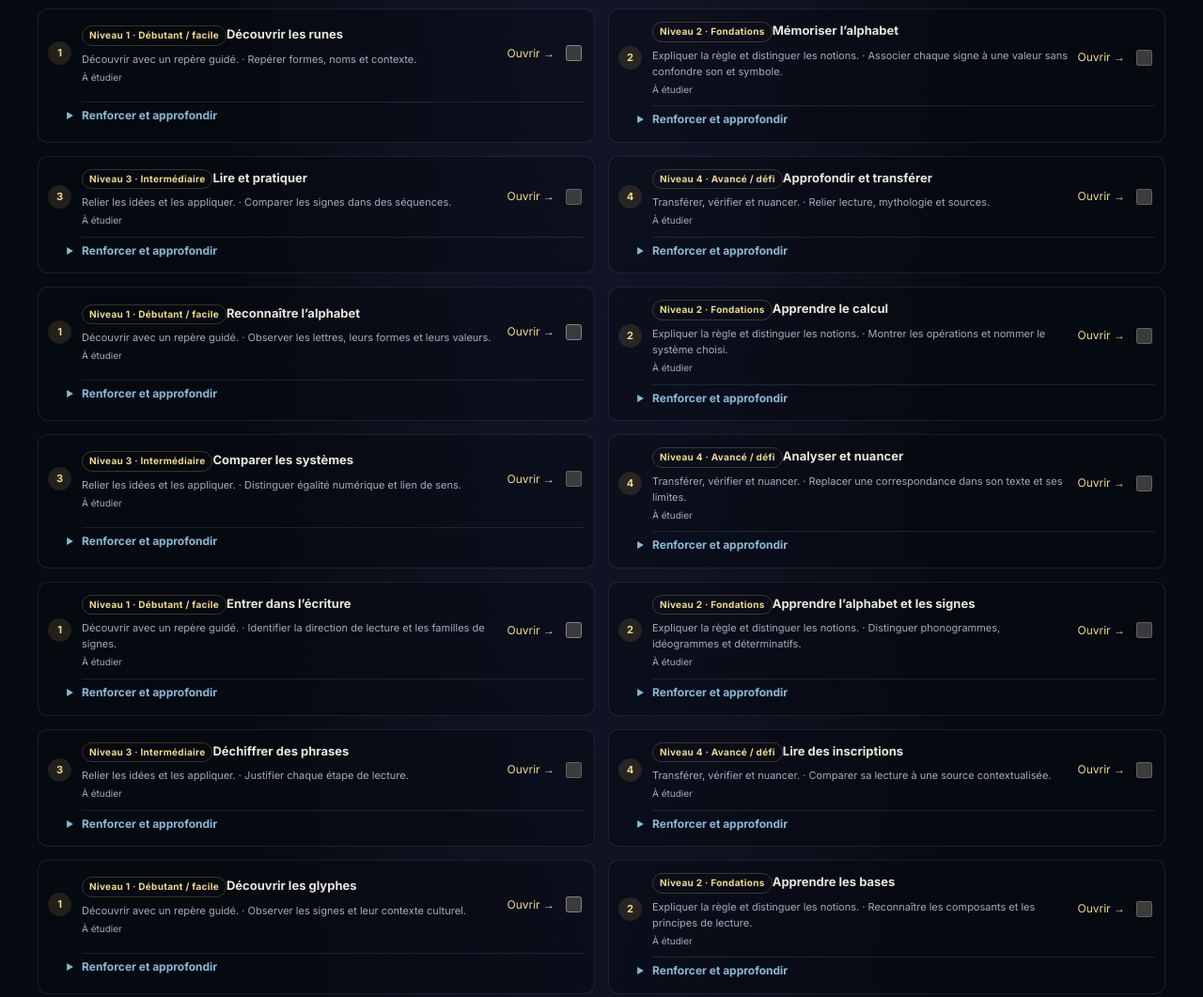
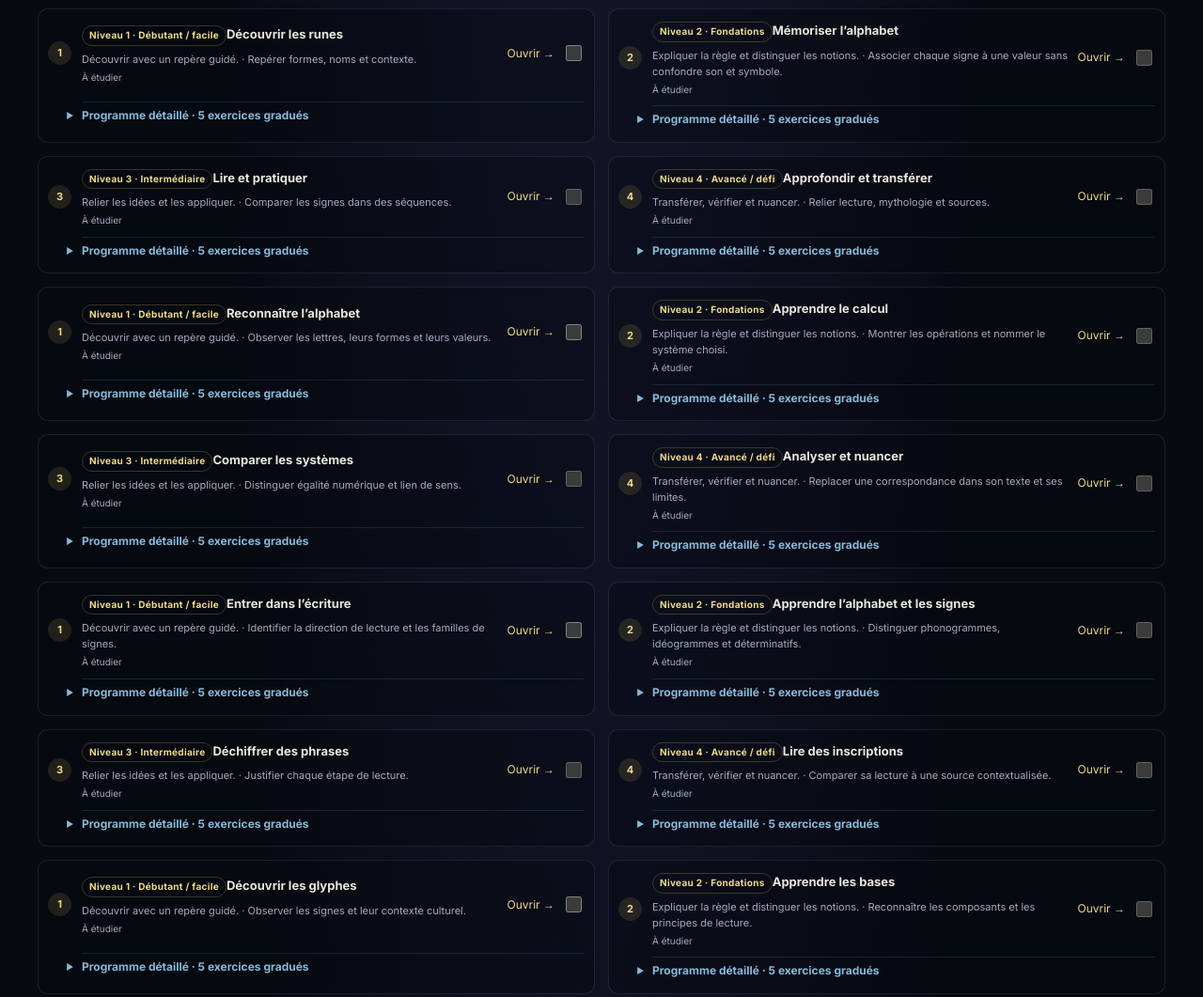
Before and after one commit to JirA44/gematria-academy, a website: page parcours-apprentissage.html in a window 1280 px wide. Shown: the part 4221-5282 px from the top of the page at 94% size. Drawn offline with Linux system fonts and the light colour scheme.

Commit message:
Enrichit chaque étape avec exercices et objectifs détaillés

```diff
--- a/parcours-apprentissage.html
+++ b/parcours-apprentissage.html
@@ -41,7 +41,7 @@ header{padding:22px 0 12px;border-bottom:1px solid rgba(213,180,93,.18)}.top{dis
 .language-roadmap{margin:28px 0;padding:24px;border:1px solid rgba(136,184,216,.3);border-radius:18px;background:linear-gradient(145deg,rgba(19,31,48,.9),rgba(16,21,36,.94))}.language-roadmap h2{font:600 clamp(21px,3vw,29px) Cinzel,serif;color:var(--gold2);margin:0 0 8px}.language-roadmap>p{max-width:900px;color:var(--muted)}.language-track-grid{display:grid;grid-template-columns:repeat(auto-fit,minmax(260px,1fr));gap:14px;margin-top:18px}.language-track{padding:17px;border:1px solid var(--line);border-radius:12px;background:rgba(5,8,15,.35)}.language-track h3{margin:0 0 8px;color:var(--blue);font:600 18px Cinzel,serif}.language-track ol{padding-left:22px;color:var(--text);font-size:13px}.language-track li{margin:6px 0}.language-track p{font-size:12px;color:var(--muted)}.language-links{display:flex;gap:8px;flex-wrap:wrap;margin-top:12px}.language-links a{padding:6px 9px;border:1px solid rgba(213,180,93,.3);border-radius:8px;text-decoration:none;font-size:12px}.language-links a:hover{background:rgba(213,180,93,.1)}.language-note{font-size:12px;border-left:3px solid var(--blue);padding-left:10px}
 .practice-ladder{margin:28px 0;padding:24px;border:1px solid rgba(213,180,93,.3);border-radius:18px;background:rgba(12,16,28,.8)}.practice-ladder h2{font:600 clamp(21px,3vw,29px) Cinzel,serif;color:var(--gold2);margin:0 0 8px}.practice-ladder>p{max-width:950px;color:var(--muted)}.practice-ladder .language-track h3{min-height:2em}
 
-.step-enrichment{grid-column:2 / -1;margin:0 0 4px 0;border-top:1px solid rgba(136,184,216,.14);padding-top:5px;color:var(--muted);font-size:12px}.step-enrichment summary{cursor:pointer;color:var(--blue);font-weight:700;list-style-position:outside}.enrichment-grid{display:grid;grid-template-columns:repeat(3,minmax(0,1fr));gap:8px;margin-top:9px}.enrichment-card{padding:10px 11px;border:1px solid var(--line);border-radius:9px;background:rgba(255,255,255,.025)}.enrichment-card b{display:block;color:var(--gold2);font-size:11px;text-transform:uppercase;letter-spacing:.5px;margin-bottom:4px}.enrichment-card p{margin:0;color:var(--muted);font-size:11px;line-height:1.5}@media(max-width:650px){.enrichment-grid{grid-template-columns:1fr}.step-enrichment{grid-column:1 / -1}}
+.step-enrichment{grid-column:2 / -1;margin:0 0 4px 0;border-top:1px solid rgba(136,184,216,.14);padding-top:5px;color:var(--muted);font-size:12px}.step-enrichment summary{cursor:pointer;color:var(--blue);font-weight:700;list-style-position:outside}.enrichment-grid{display:grid;grid-template-columns:repeat(3,minmax(0,1fr));gap:8px;margin-top:9px}.enrichment-intro{margin:7px 0;color:var(--muted);font-size:12px}.enrichment-proof{margin-top:10px;padding:12px;border:1px solid rgba(142,203,165,.25);border-radius:9px;background:rgba(142,203,165,.04);font-size:12px;color:var(--muted)}.enrichment-proof strong{color:var(--green)}.enrichment-proof ul{padding-left:20px;margin:7px 0}.enrichment-proof li{margin:5px 0}.enrichment-proof p{margin:7px 0}.enrichment-card{padding:10px 11px;border:1px solid var(--line);border-radius:9px;background:rgba(255,255,255,.025)}.enrichment-card b{display:block;color:var(--gold2);font-size:11px;text-transform:uppercase;letter-spacing:.5px;margin-bottom:4px}.enrichment-card p{margin:0;color:var(--muted);font-size:11px;line-height:1.5}@media(max-width:650px){.enrichment-grid{grid-template-columns:1fr}.step-enrichment{grid-column:1 / -1}}
 </style>
 </head>
 <body>
@@ -373,10 +373,38 @@ const PATH_RUBRICS={
 function assessmentPrompt(item,phase){const prompt=PRACTICE_PROMPTS[item.p.id]?.[phase];return prompt?prompt.replaceAll("{step}",item.step[0]):REVIEW_PHASES[phase].prompt(item)}
 
 function stepEnrichment(p,s,i){
+ const profile=CERTIFICATION_PROFILES[p.id]||{};
  const rubric=LANGUAGE_RUBRICS[p.id]||PATH_RUBRICS[p.id]||DOMAIN_RUBRICS[p.group]||"Justifie ta démarche avec un exemple et indique une limite.";
- const focus=s[2];const level=LEVELS[Math.min(i,LEVELS.length-1)].label;
- const items=[["À retenir","Sans regarder le cours, restitue l’idée centrale de « "+s[0]+" », puis reformule-la en une phrase personnelle. Vérifie que tu peux expliquer : "+focus],["Renforcement","Fais deux essais courts : un exemple guidé, puis un exemple nouveau. Note l’étape où tu hésites et corrige-la en explicitant ta méthode. Domaine : "+p.name+"."],["Approfondissement","Défi "+level.toLocaleLowerCase("fr")+": prends un cas moins évident, compare deux interprétations ou méthodes, puis défends celle qui convient le mieux. Repère : "+p.lens+" "+rubric]];
- const details=document.createElement("details");details.className="step-enrichment";const summary=document.createElement("summary");summary.textContent="Renforcer et approfondir";details.append(summary);const grid=document.createElement("div");grid.className="enrichment-grid";for(const [title,body] of items){const box=document.createElement("div");box.className="enrichment-card";const b=document.createElement("b");b.textContent=title;const pText=document.createElement("p");pText.textContent=body;box.append(b,pText);grid.append(box)}details.append(grid);return details
+ const level=LEVELS[Math.min(i,LEVELS.length-1)].label;
+ const practice=PRACTICE_PROMPTS[p.id]||[];
+ const item={p,step:s};
+ const tasks=[
+  ["Objectif de l’étape",s[2]+" Pour progresser au-delà de la lecture du cours, réalise les tâches ci-dessous et garde une trace des erreurs corrigées."],
+  ["Rappel actif · 3 à 5 min",practice[0]?practice[0].replaceAll("{step}",s[0]):"Sans regarder le cours, explique « "+s[0]+" » avec tes mots et donne un exemple."],
+  ["Application · 10 à 15 min",practice[1]?practice[1].replaceAll("{step}",s[0]):"Applique la méthode de « "+s[0]+" » à un exemple inédit. Montre toutes les étapes."],
+  ["Défi de transfert · 15 à 25 min",practice[2]?practice[2].replaceAll("{step}",s[0]):"Construis un cas inédit et plus difficile pour « "+s[0]+" ». Compare deux méthodes, justifie ton choix et indique une limite."],
+  ["Révision différée · J+1, J+3, J+7",practice[3]?practice[3].replaceAll("{step}",s[0]):"Reviens sans notes après un délai; traite un nouvel exemple, corrige tes erreurs, puis retente quelques jours plus tard."],
+  ["Contrôle qualité",rubric+" Après chaque essai, note une erreur précise, la règle qui la corrige et un nouvel exemple qui prouve que tu as compris."]
+ ];
+ const details=document.createElement("details");details.className="step-enrichment";
+ const summary=document.createElement("summary");summary.textContent="Programme détaillé · 5 exercices gradués";details.append(summary);
+ const intro=document.createElement("p");intro.className="enrichment-intro";
+ intro.textContent="Niveau visé : "+level+". Les durées sont des repères de travail actif; les rappels reviennent sur plusieurs jours.";
+ details.append(intro);
+ const grid=document.createElement("div");grid.className="enrichment-grid";
+ for(const [title,body] of tasks){const box=document.createElement("div");box.className="enrichment-card";const b=document.createElement("b");b.textContent=title;const pText=document.createElement("p");pText.textContent=body;box.append(b,pText);grid.append(box)}
+ details.append(grid);
+ if(Array.isArray(profile.skills)&&profile.skills.length){
+  const proof=document.createElement("div");proof.className="enrichment-proof";
+  const heading=document.createElement("strong");heading.textContent="Compétences à construire dans ce parcours";proof.append(heading);
+  const list=document.createElement("ul");
+  for(const skill of profile.skills){const li=document.createElement("li");li.textContent=skill;list.append(li)}
+  proof.append(list);
+  if(profile.proof){const ev=document.createElement("p");ev.textContent="Preuve attendue à terme : "+profile.proof;proof.append(ev)}
+  if(profile.limit){const lim=document.createElement("p");lim.textContent="Limite du parcours : "+profile.limit;proof.append(lim)}
+  details.append(proof)
+ }
+ return details
 }
 function assessmentCriteria(item,phase){
  const domain=LANGUAGE_RUBRICS[item.p.id]||PATH_RUBRICS[item.p.id]||DOMAIN_RUBRICS[item.p.group]||"Explique ta démarche, donne un exemple précis et indique une limite ou une autre possibilité.";
```
